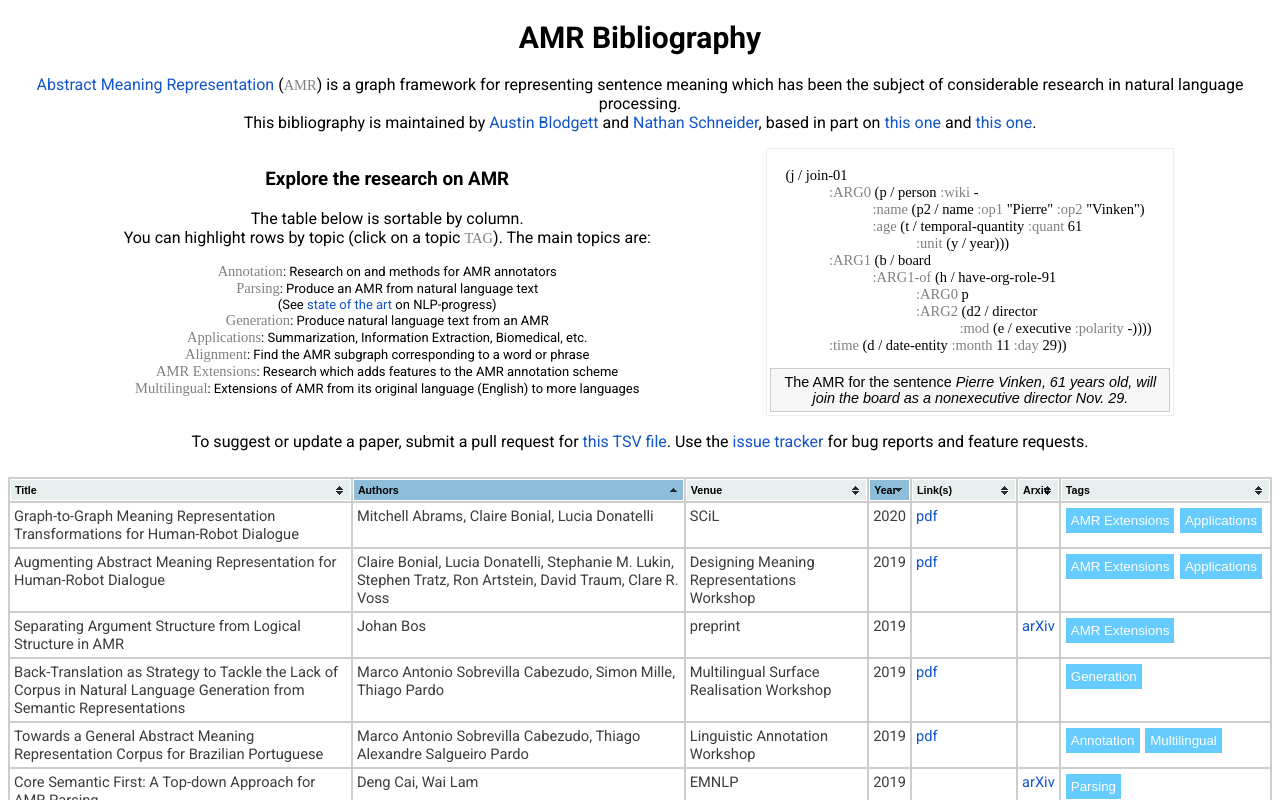
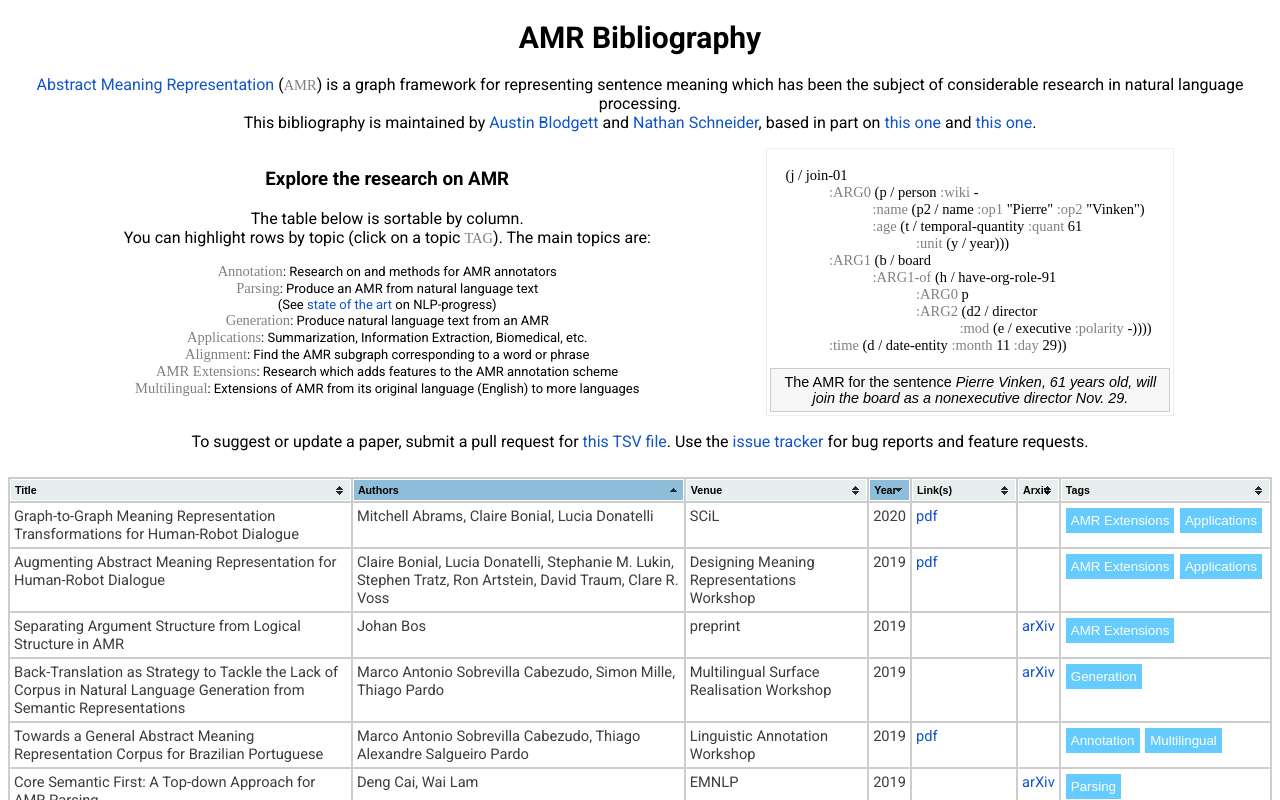
Before and after one commit to nert-nlp/AMR-Bibliography, a plain HTML site: page index.html in a window 1280 px wide. Shown: the top 800 px of the page. Drawn offline with nearby package versions, Linux system fonts and the light colour scheme.

Commit message:
Deploy nert-nlp/AMR-Bibliography to github.com/nert-nlp/AMR-Bibliography.git:master

```diff
--- a/data/amr_papers.tsv
+++ b/data/amr_papers.tsv
@@ -128,6 +128,6 @@ Johan Bos	Separating Argument Structure from Logical Structure in AMR	preprint	2
 "DongLai Ge, Junhui Li, Muhua Zhu, Shoushan Li"	Modeling Source Syntax and Semantics for Neural AMR Parsing	IJCAI	2019	https://www.ijcai.org/proceedings/2019/691		"Parsing, Syntax/grammar"
 "Deng Cai, Wai Lam"	Core Semantic First: A Top-down Approach for AMR Parsing	EMNLP	2019		https://arxiv.org/abs/1909.04303	"Parsing"
 "Guy Lapalme"	Verbalizing AMR Structures	Manuscript	2019	"{pdf: http://rali.iro.umontreal.ca/rali/sites/default/files/publis/GoPhi.pdf, code: https://github.com/rali-udem/gophi, demo: http://rali.iro.umontreal.ca/amr/current/build/amrVerbalizer.cgi}"		"Generation"
-"Marco Antonio Sobrevilla Cabezudo, Simon Mille, Thiago Pardo"	Back-Translation as Strategy to Tackle the Lack of Corpus in Natural Language Generation from Semantic Representations	Multilingual Surface Realisation Workshop	2019	https://www.aclweb.org/anthology/D19-6313/		"Generation"
+"Marco Antonio Sobrevilla Cabezudo, Simon Mille, Thiago Pardo"	Back-Translation as Strategy to Tackle the Lack of Corpus in Natural Language Generation from Semantic Representations	Multilingual Surface Realisation Workshop	2019		https://www.aclweb.org/anthology/D19-6313/	"Generation"
 "Lisa Jin, Daniel Gildea"	AMR-to-Text Generation with Cache Transition Systems	preprint	2019		https://arxiv.org/abs/1912.01682	"Generation"
 "Mitchell Abrams, Claire Bonial, Lucia Donatelli"	"Graph-to-Graph Meaning Representation Transformations for Human-Robot Dialogue"	SCiL	2020	https://scholarworks.umass.edu/scil/vol3/iss1/50/		"AMR Extensions, Applications"
--- a/index.html
+++ b/index.html
@@ -1371,8 +1371,8 @@
                 <td><span style="display:none;">Cabezudo</span>Marco Antonio Sobrevilla Cabezudo, Simon Mille, Thiago Pardo</td>
                 <td>Multilingual Surface Realisation Workshop</td>
                 <td>2019</td>
-                <td><a href="https://www.aclweb.org/anthology/D19-6313/" target="_blank">pdf</a></td>
                 <td></td>
+                <td><a href="https://www.aclweb.org/anthology/D19-6313/" target="_blank">arXiv</a></td>
                 <td><button topic="generation" on="0">Generation</button></td>
             </tr>
 
```
